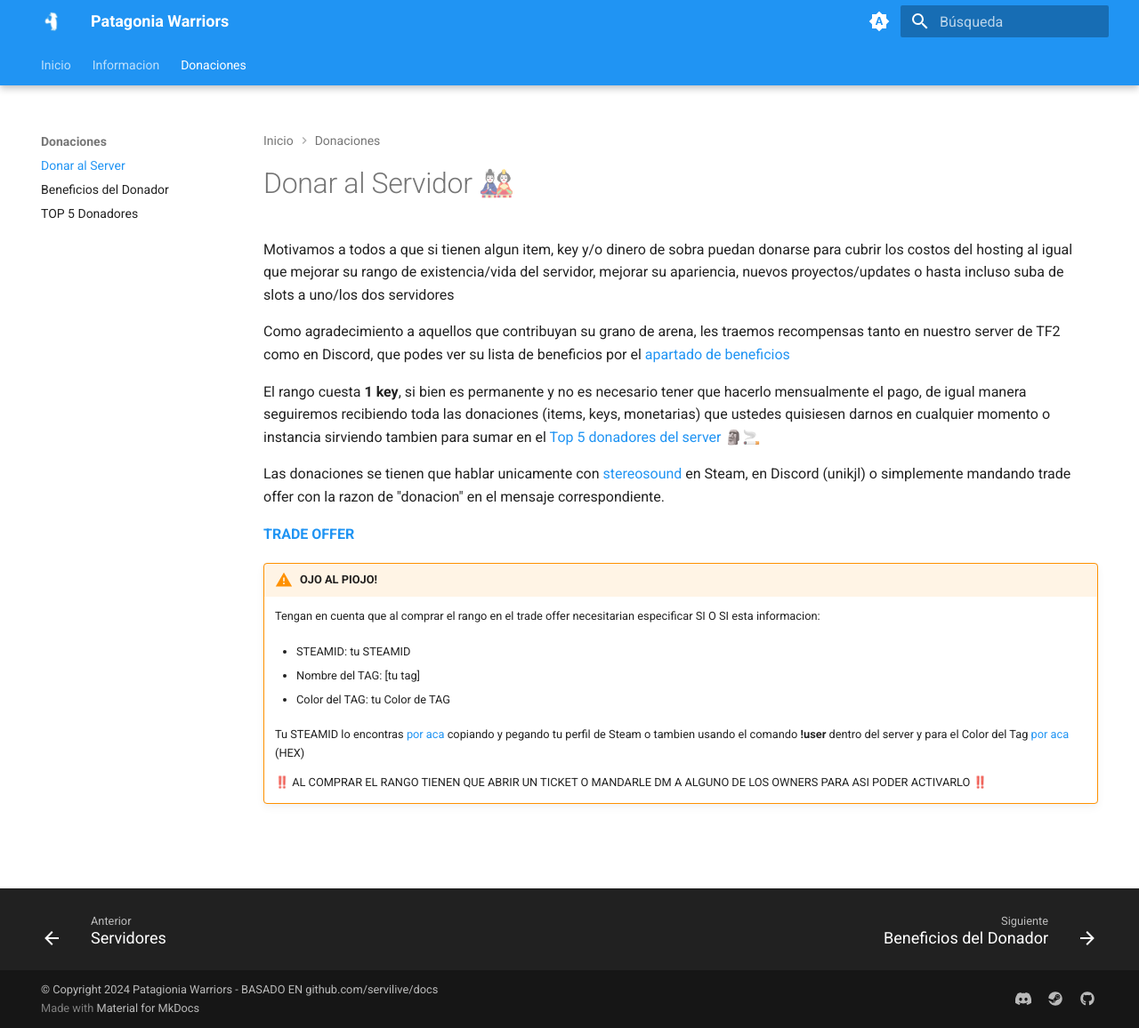
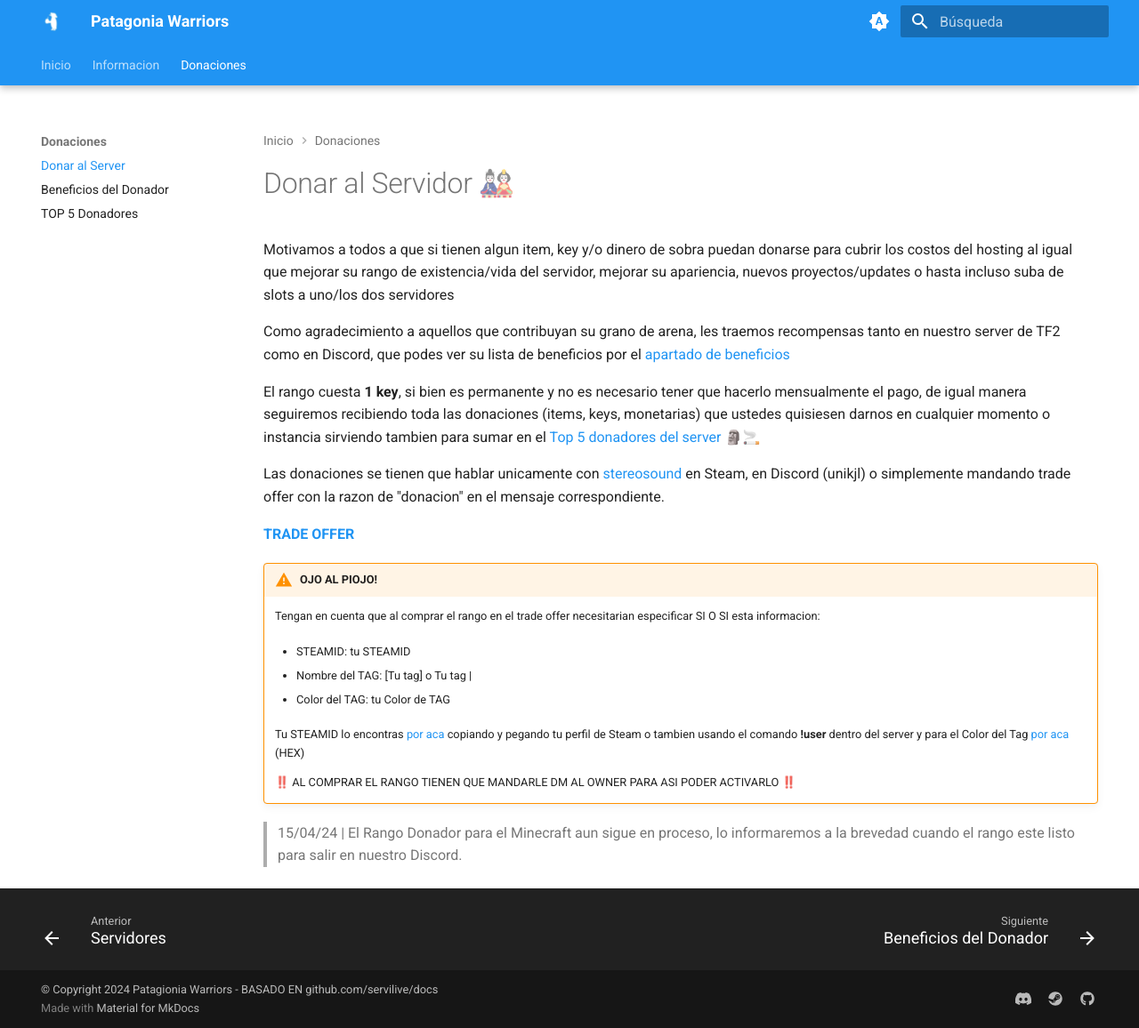
Before and after one commit to patagoniawarriors/docs, an MkDocs documentation site: the page built from docs/donaciones/donar.md, in a window 1280 px wide and 1156 px high. Shown: the whole window at 89% size. Built offline with MkDocs 1.6.1 and Material for MkDocs 9.7.7, drawn with Linux system fonts in a browser that asks for light colours.

Commit message:
dladlsadsdsfsf

```diff
--- a/docs/donaciones/donar.md
+++ b/docs/donaciones/donar.md
@@ -16,10 +16,12 @@ Las donaciones se tienen que hablar unicamente con [stereosound](https://steamco
 
 	- STEAMID: tu STEAMID
 
-	- Nombre del TAG: [tu tag]
+	- Nombre del TAG: [Tu tag] <user> o Tu tag | <user>
 
 	- Color del TAG: tu Color de TAG
 
 	Tu STEAMID lo encontras [por aca](https://steamid.uk) copiando y pegando tu perfil de Steam o tambien usando el comando **!user** dentro del server y para el Color del Tag [por aca](https://htmlcolorcodes.com) (HEX)
 
-	‼️ AL COMPRAR EL RANGO TIENEN QUE ABRIR UN TICKET O MANDARLE DM A ALGUNO DE LOS OWNERS PARA ASI PODER ACTIVARLO ‼️
+	‼️ AL COMPRAR EL RANGO TIENEN QUE MANDARLE DM AL OWNER PARA ASI PODER ACTIVARLO ‼️
+
+> 15/04/24 | El Rango Donador para el Minecraft aun sigue en proceso, lo informaremos a la brevedad cuando el rango este listo para salir en nuestro Discord.
```
Also changed, not shown: docs/donaciones/beneficios.md (+4 -0 lines), docs/donaciones/top5.md (+2 -0 lines), docs/info/servidores.md (+14 -7 lines).
